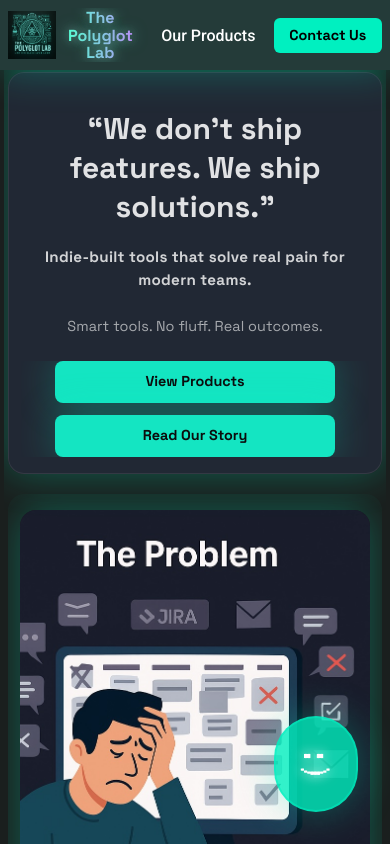
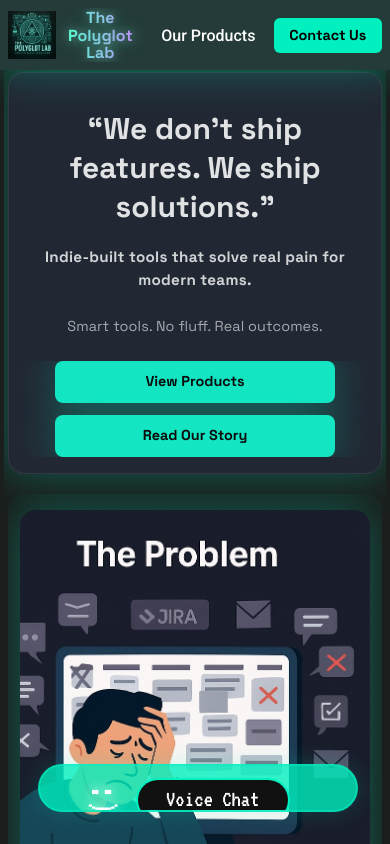
Before and after one commit to The-Polyglot-Lab/thepolyglotlab, a React (Vite) app: page / in a window 390 px wide. Shown: the top 844 px of the page. Built offline with nearby package versions, Linux system fonts and the light colour scheme.

Commit message:
Add voice chat button to Muthurglot component and update styles for improved layout and responsiveness

```diff
--- a/src/components/Muthurglot.tsx
+++ b/src/components/Muthurglot.tsx
@@ -5,6 +5,9 @@ const Muthurglot = () => {
   return (
     <div className="muthurglot">
         <span className="balloon-icon">:)</span>
+        <div className="muthurglot-button">
+            <h3>Voice Chat</h3>
+        </div>
     </div>
   );
 };
--- a/src/styles/Muthurglot.css
+++ b/src/styles/Muthurglot.css
@@ -13,20 +13,30 @@
     bottom: 2rem;
     right: 2rem;
     z-index: 1000;
-    padding: 1rem 1.5rem;
+    padding-left: 3rem;
+    padding-right: 0;
+    padding-top: 1.75rem;
+    padding-bottom: 0.25rem;
     background: rgba(0, 240, 192, 0.8);
-    border-radius: 50px;
-    box-shadow: 0 0 40px rgba(0, 240, 192, 0.3); /* glowy mint blue */
+    border-radius: 2rem;
+    box-shadow: 0 0 24px rgba(0, 240, 192, 0.18);
     cursor: pointer;
-    transition: all 0.3s ease;
+    transition: all 0.3s cubic-bezier(.4,2,.6,1);
     border: 2px solid rgba(0, 240, 192, 0.5);
+    min-width: 320px;
+    min-height: 1rem;
+    max-height: 3rem;
+    display: flex;
+    align-items: center;
+    gap: 1rem;
+    overflow: hidden;
 }
 
-.muthurglot:hover {
+/*.muthurglot:hover {
     transform: scale(1.05);
     box-shadow: 0 0 60px rgba(0, 240, 192, 0.5);
     background: rgba(0, 0, 0, 0.9);
-}
+}*/
 
 .balloon-icon {
     font-family: 'VT323', monospace;
@@ -47,3 +57,30 @@
         text-shadow: 0 0 12px rgba(255, 255, 255, 1), 0 0 20px rgba(255, 255, 255, 0.6);
     }
 }
+
+.muthurglot-button {
+    font-family: 'VT323', monospace;
+    font-size: 1.25rem;
+    font-weight: 700;
+    color: #fff;
+    background: #111;
+    border: 2px solid #00f0c0;
+    border-radius: 2rem;
+    min-height: 1rem;
+    max-height: 2.8rem;
+    padding: 1rem 1.75rem;
+    box-shadow: 0 2px 12px rgba(0, 240, 192, 0.10);
+    display: flex;
+    align-items: center;
+    gap: 1rem;
+    cursor: pointer;
+    transition: background 0.2s, box-shadow 0.2s;
+    outline: none;
+}
+
+.muthurglot-button:hover, .muthurglot-button:focus {
+    background: #222;
+    box-shadow: 0 4px 24px rgba(0, 240, 192, 0.18);
+    color: #00f0c0;
+    border-color: #00f0c0;
+}
```
